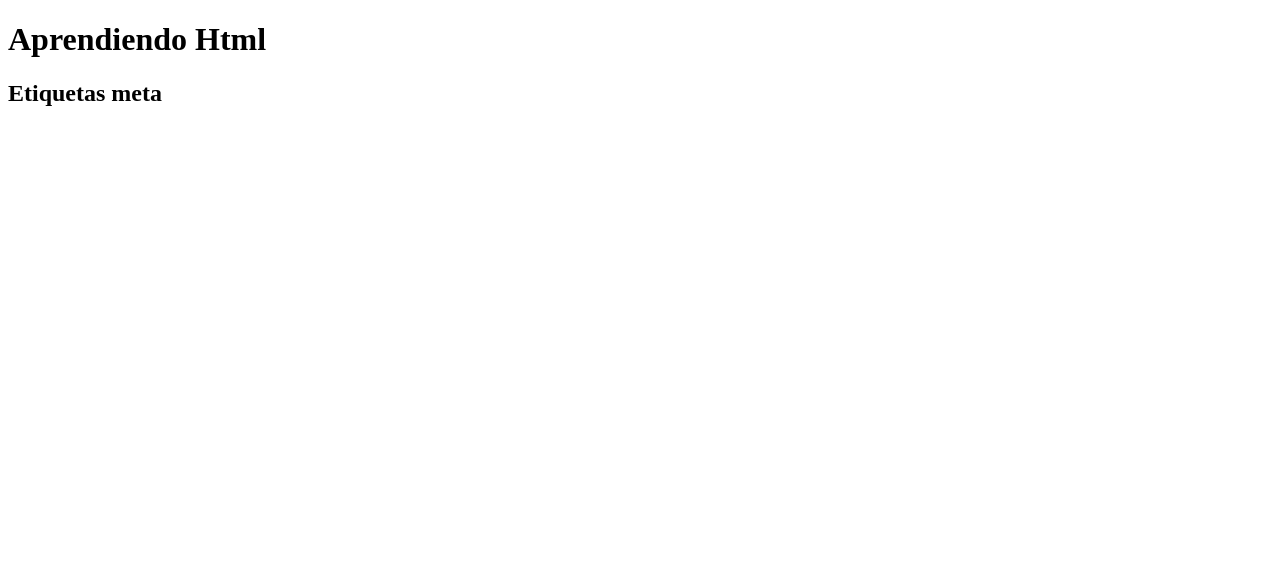
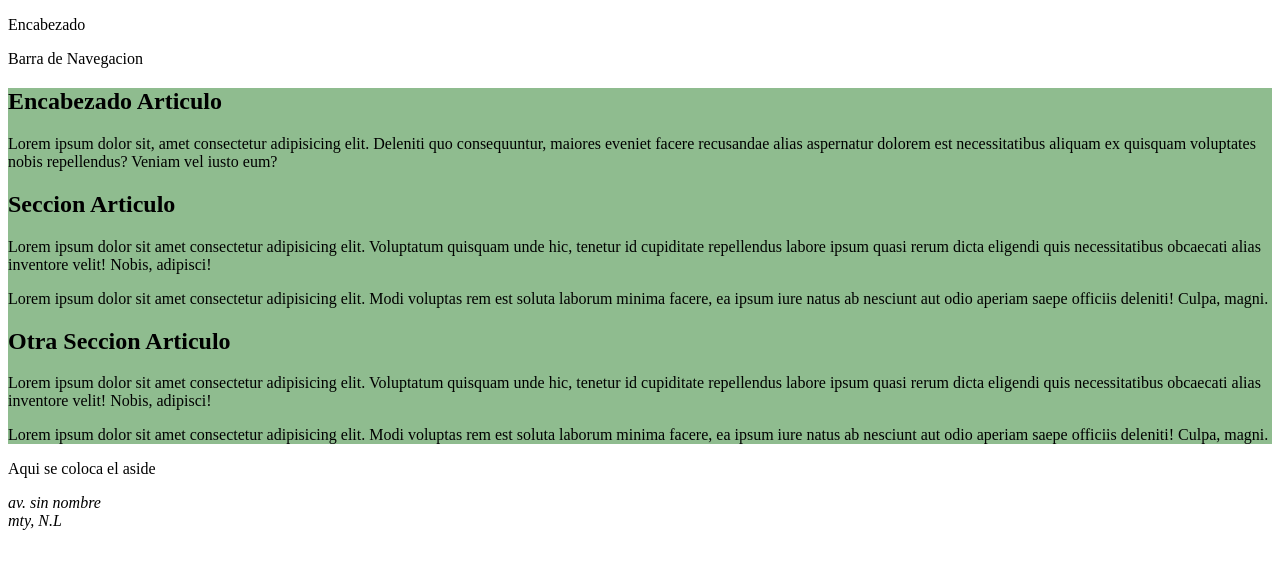
Before and after one commit to Krista-23/WebPage_51, a plain HTML site: page index.html in a window 1280 px wide. Drawn offline with Linux system fonts and the light colour scheme.

Commit message:
se agrego etiquetaspara definir documento

```diff
--- a/index.html
+++ b/index.html
@@ -11,7 +11,41 @@
         <script src="codigo.js"></script>
     </head>
     <body>
-        <h1>Aprendiendo Html</h1>
-        <h2>Etiquetas meta</h2>
+        <!--Seccion del documento-->
+        <header>
+            <p>Encabezado</p>
+        </header>
+        <nav>
+            <p>Barra de Navegacion</p>
+        </nav>
+        <article style="background-color: darkseagreen;">
+            <header>
+                <h1>Encabezado Articulo</h1>
+            </header>
+            <p> Lorem ipsum dolor sit, amet consectetur adipisicing elit. Deleniti quo consequuntur, maiores eveniet facere recusandae alias aspernatur dolorem est necessitatibus aliquam ex quisquam voluptates nobis repellendus? Veniam vel iusto eum? </p>
+            <section>
+                <header>
+                    <h2>Seccion Articulo</h2>
+                </header>
+                <p> Lorem ipsum dolor sit amet consectetur adipisicing elit. Voluptatum quisquam unde hic, tenetur id cupiditate repellendus labore ipsum quasi rerum dicta eligendi quis necessitatibus obcaecati alias inventore velit! Nobis, adipisci!</p>
+                <p> Lorem ipsum dolor sit amet consectetur adipisicing elit. Modi voluptas rem est soluta laborum minima facere, ea ipsum iure natus ab nesciunt aut odio aperiam saepe officiis deleniti! Culpa, magni.</p>
+            </section>
+            <section>
+                <header>
+                    <h2> Otra Seccion Articulo</h2>
+                </header>
+                <p> Lorem ipsum dolor sit amet consectetur adipisicing elit. Voluptatum quisquam unde hic, tenetur id cupiditate repellendus labore ipsum quasi rerum dicta eligendi quis necessitatibus obcaecati alias inventore velit! Nobis, adipisci!</p>
+                <p> Lorem ipsum dolor sit amet consectetur adipisicing elit. Modi voluptas rem est soluta laborum minima facere, ea ipsum iure natus ab nesciunt aut odio aperiam saepe officiis deleniti! Culpa, magni.</p>
+            </section>
+        </article>
+        <aside>
+            <p> Aqui se coloca el aside </p>
+        </aside>
+        <footer>
+            <address>
+                av. sin nombre <br>
+                mty, N.L
+            </address>
+        </footer>
     </body>
 </html>
```
